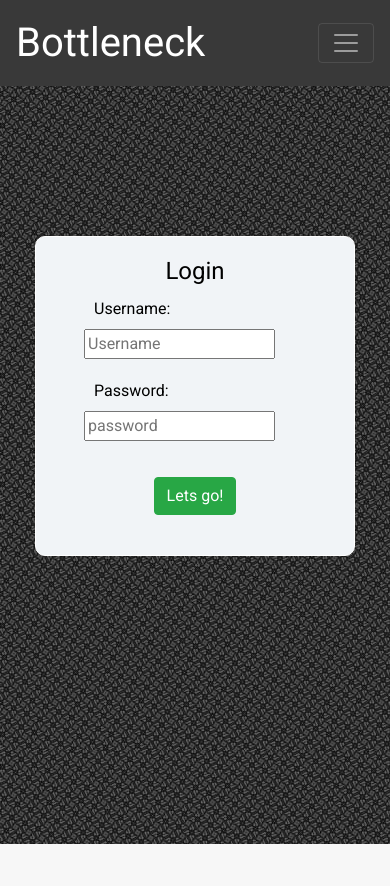
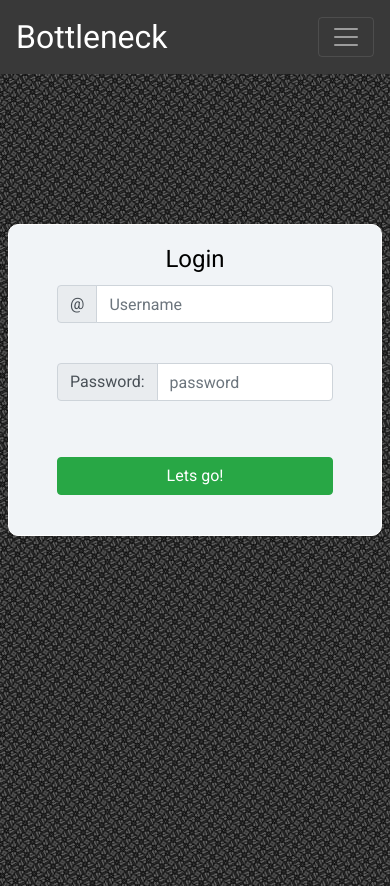
Before and after one commit to joseenciso/bottleneck, a Flask app: page /login in a window 390 px wide. Before the commit the page ends 844 px from the top, so only its background shows below. Run offline with Flask 2, Linux system fonts and the light colour scheme; some libraries are stand-ins or nearby versions.

Commit message:
Index fully responsive, worked the html and the css. Working with Bootstrap for cetain parts but not everything in order to get more full control of the components behavior

```diff
--- a/static/css/style.css
+++ b/static/css/style.css
@@ -25,30 +25,18 @@
     z-index: 1;
 }
 
-/*article{
-    /*margin-top: 2.5%;
-    margin-bottom: 2.5%;
-}*/
+footer{
+    min-height: 200px;
+}
+
+
 
 .navbar{
     background-color: rgb(57,57,57);
 }
 
 
-/* main,
-.container{
-    border: red 5px solid;
-} */
 
-.main-container{
-    /*background-color: rgba(242, 242, 242, .7);*/
-
-/*    height: 100vh;
-*/}
-
-.container{
-/*    color: #5d5a5a;*/
-}
 
 /*****************************************/
 /** Base **/
@@ -395,39 +343,18 @@
 /** Forms Login **/
 /*****************************************/
 
-.form-login{
-    width: 500px;
-}
-
 .submit{
     display: block;
     margin: 1rem auto;
-
 }
-
-/*.form-post,
-.form-login,
-.form-register*/
-
-
-/*
-.form-login{
-    width: 400px !important;
-}
-*/
-
 
 .login-container{
     margin: 0 auto;
 }
 
-
 .submit-login{
 
 }
-
-
-
 
 /*****************************************/
 /** Forms Login **/
@@ -435,20 +362,6 @@
 .login{
     text-align: center;
 }
-
-.form-login label{
-    padding-left: 10px;
-}
-
-.form-login input{
-    margin-bottom: 20px;
-}
-
-.form-login{
-    width: 390px;
-}
-
-
 
 
 /* ************************************
@@ -490,91 +412,88 @@
 
 }
 
+@media (min-width: 768px){
+    .cards{
+        width: 580px;
+    }
+
+}
+
+@media (min-width: 580px){
+    .read-btn{
+        /* margin: 0 auto; */
+        float:right;
+        margin-right: 2rem;
+    }
+
+    .read-btn .btn{
+        min-width: 120px;
+        font-weight: 500;
+        letter-spacing: 3px;
+    }
+}
 
 @media (max-width: 575.98px) {
 
-    /* .row-cards-container{
-        margin: 0;
-        padding-left: auto;
-        padding-right: auto;
-    } */
+/*********************************************/
+/***************** General *******************/
+/*********************************************/
+    .container-fluid{
+        padding-left: 8px;
+        padding-right: 8px;
+    }
+
+    .navbar-brand{
+        font-size: 2rem;
+    }
+
+    .btn{
+        width: 100%;
+    }
+/*********************************************/
+/***************** Index *********************/
+/*********************************************/
+
 
     .cards{
         padding: 0;
-        min-width: 320px;
-        max-width: 400px;
-        margin: 6px;
+        min-width: 250px;
+        max-width: 450px;
+        /* margin: 15px 6px; */
     }
 
-    .post-container{
-        padding: 0;
-    }
-
-    .row-cards-container{
+    /* .card-image-top{
         width: 100%;
-    }
-
-    /* .card,
-    .home-cards{
-        width: 350px;
-        height: 550px;
-        margin-top: 10px;
-        margin-left: auto;
-        margin-right: auto;
-        clear: both;
-        display: inline-block;
-    } */
-/* }
-
-
-@media (min-width: 300px) and (max-width: 450px){ */
-    /* .col-12{
-        padding: 0 10px;
     } */
 
+    /* .post-container{
+        padding: 0;
+    } */
+
+    /* .row-cards-container{
+        width: 100%;
+    } */
+
+/*********************************************/
+/*********************************************/
     .post-legend,
     fieldset p{
         padding-left: 10px;
     }
 
-    /* .form-post,
-    .form-login{
-        border: white 1px solid;
-
-
-        border-radius: 10px;
-        background-color: rgba(242, 242, 242, .7);
-    } */
-
-    .form-post{
+    .form-posting{
         padding: 1rem;
         width: 100%;
         border-radius: 0;
-    }
-
-    /* .post-container{
-        margin: 0;
-        padding: 0;
-    } */
-
-    .form-login{
-        width: 320px;
-    }
-
-    .login-input{
-        margin-left: auto;
-    }
-
-    .form-post label{
-
-        padding-left: 0;
-    }
-
-    input[type="file"]{
-        padding: 5px;
     }
 
     textarea{
         width: 334px;
     }
 }
+
+/* @media (min-width: 300px) and (min-width: 575.98px){
+    .cards{
+        width: 350px;
+    }
+} */
--- a/templates/base.html
+++ b/templates/base.html
@@ -48,9 +48,9 @@
             </div>
         </div>
     </nav>
-    <main class="main ">
+    <main class="main">
 
-        <div class="container post-container">
+        <div class="container-fluid">
             {% block content %}
             {% endblock %}
         </div>
--- a/templates/login.html
+++ b/templates/login.html
@@ -12,14 +12,30 @@
 
     <div class="spacer col-12"></div>
 
-    <form class="form form-login" method="POST" action="{{url_for('login')}}">
+    <form class="form form-login form-group" method="POST" action="{{url_for('login')}}">
         <div class="login-container">
             <legend class="login">Login</legend>
-            <label for="username">Username: </label>
-            <input type="text" name="username" id="username" placeholder="Username" class="login-input"/>
+            <div class="input-group mb-3">
+                <div class="input-group-prepend">
+                    <label for="username" class="input-group-text" id="basic-addon1">@</label>
+
+                </div>
+                <input type="text" name="username" id="username" placeholder="Username" class="form-control"/>
+                <!-- <input type="text" class="form-control" placeholder="Username" aria-label="Username" aria-describedby="basic-addon1"> -->
+            </div>
+
+
+
             <br>
-            <label for="password">Password: </label>
-            <input type="password" name="password" id="password" placeholder="password" class="login-input"/>
+            <div class="input-group mb-3">
+                <div class="input-group-prepend">
+                    <label for="password" class="input-group-text">Password: </label>
+
+                </div>
+                <!-- <input type="text" class="form-control" placeholder="Username" aria-label="Username" aria-describedby="basic-addon1"> -->
+                <input type="password" name="password" id="password" placeholder="password" class="form-control"/>
+            </div>
+
             <br>
             <div class="submit-container">
                 <button type="submit" class="submit submit-login btn btn-success">Lets go!</button>
--- a/templates/post.html
+++ b/templates/post.html
@@ -2,7 +2,7 @@
 {% block title %}Create a new post{% endblock %}
 {% block content %}
 
-<form class="form " method="POST" action="{{url_for('post_review')}}" enctype="multipart/form-data">
+<form class="form form-posting" method="POST" action="{{url_for('post_review')}}" enctype="multipart/form-data">
     <fieldset class="fieldset">
         <div class="game-title-section row form-group">
             <div class="form-group col-12">
```
Also changed, not shown: other parts of static/css/style.css (+42 -73 lines), templates/index.html (+26 -8 lines), templates/reviews.html (+87 -70 lines).
